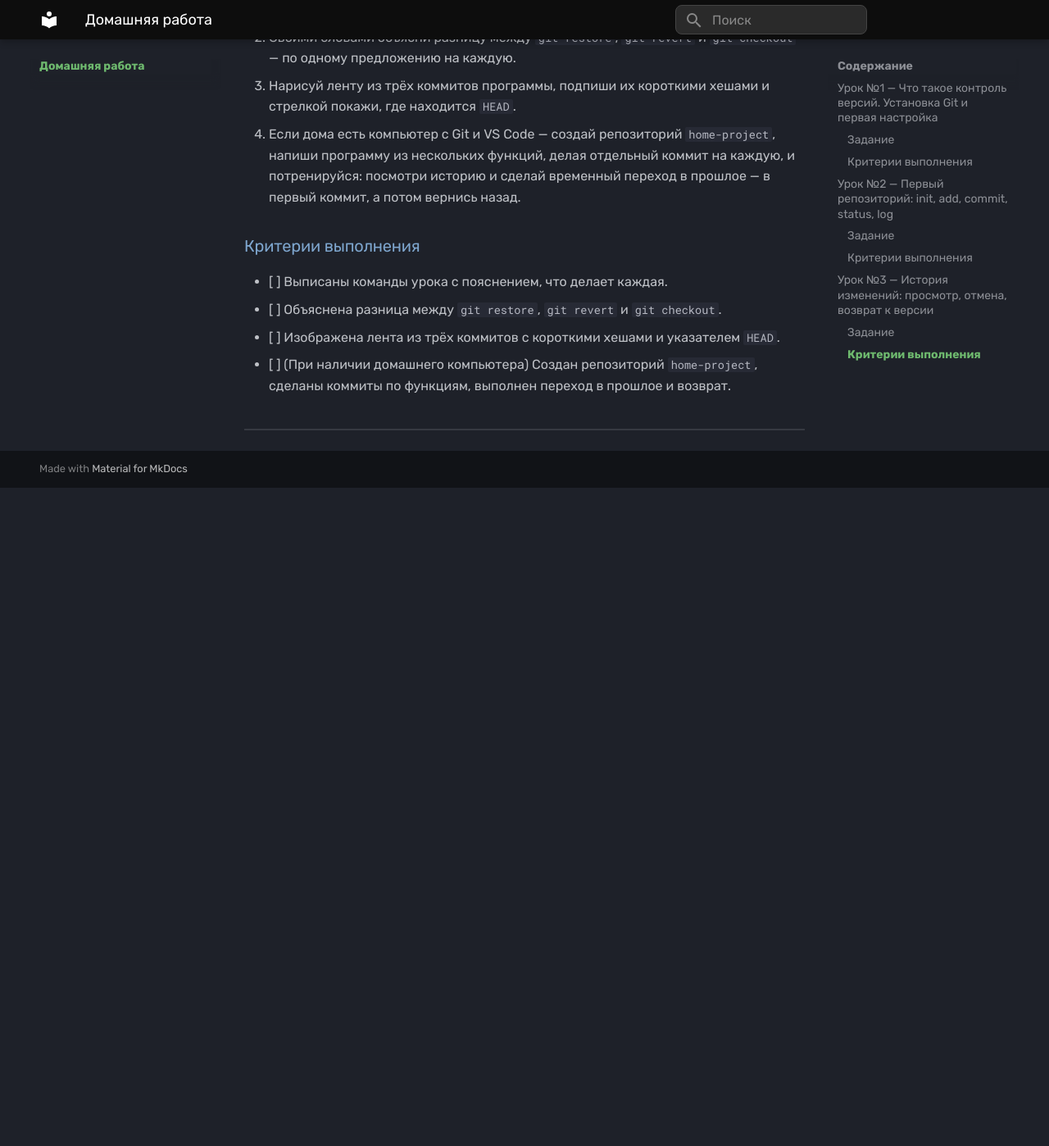
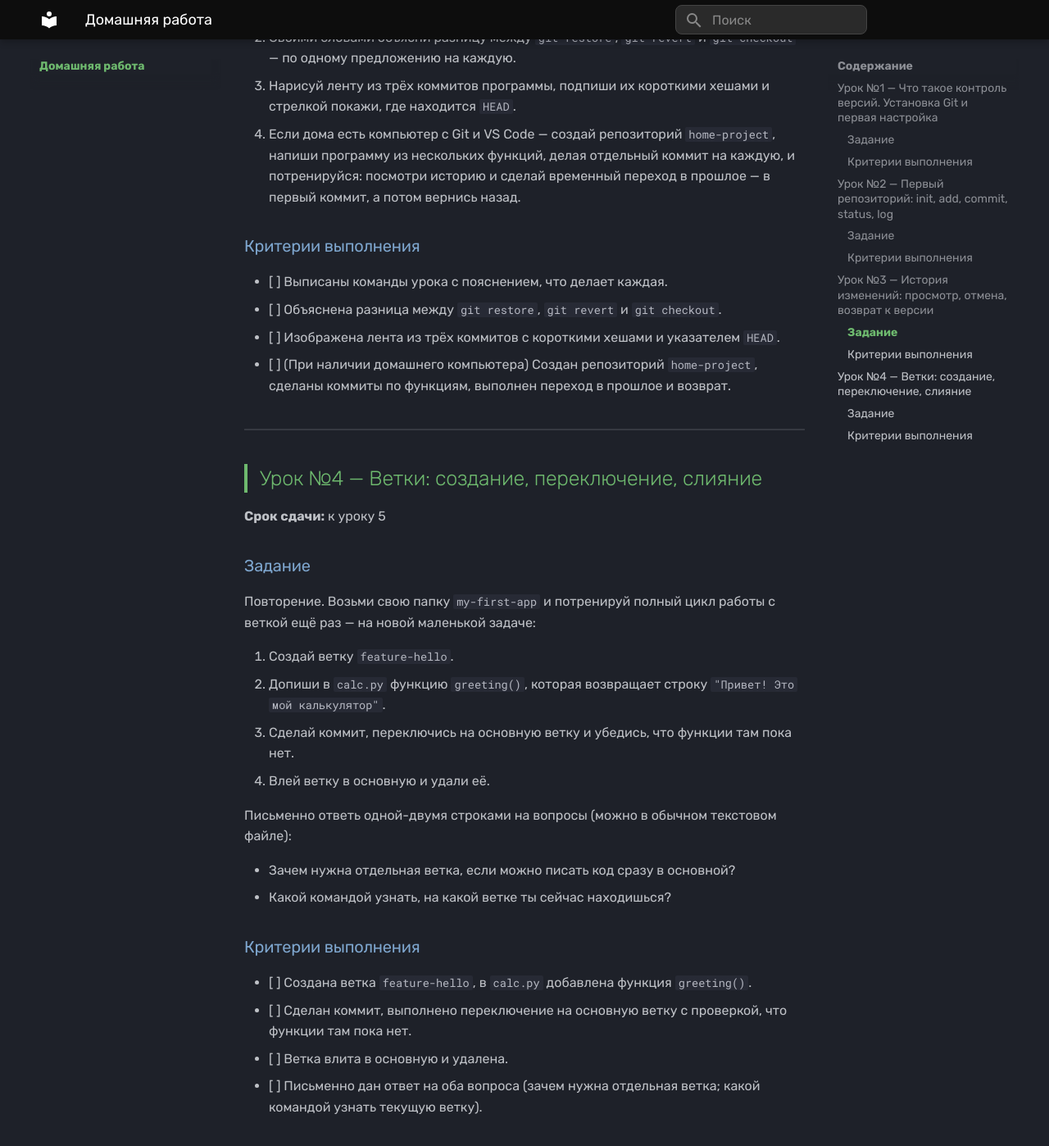
Before and after one commit to talaev-sergey/edu-modules, an MkDocs documentation site: the page built from modules/git-github/docs/homework.md, in a window 1280 px wide and 1400 px high, scrolled down 2004 px. Shown: the whole window at 82% size. Built offline with MkDocs 1.6.1 and Material for MkDocs 9.7.7, drawn with Linux system fonts in a browser that asks for light colours; before the commit the page ends 2599 px from its top, so only the background shows below that.

Commit message:
docs(homework): add lesson 4 branches assignment

```diff
--- a/modules/git-github/docs/homework.md
+++ b/modules/git-github/docs/homework.md
@@ -65,3 +65,30 @@
 - [ ] (При наличии домашнего компьютера) Создан репозиторий `home-project`, сделаны коммиты по функциям, выполнен переход в прошлое и возврат.
 
 ---
+
+## Урок №4 — Ветки: создание, переключение, слияние
+
+**Срок сдачи:** к уроку 5
+
+### Задание
+
+Повторение. Возьми свою папку `my-first-app` и потренируй полный цикл работы с веткой ещё раз — на новой маленькой задаче:
+
+1. Создай ветку `feature-hello`.
+2. Допиши в `calc.py` функцию `greeting()`, которая возвращает строку `"Привет! Это мой калькулятор"`.
+3. Сделай коммит, переключись на основную ветку и убедись, что функции там пока нет.
+4. Влей ветку в основную и удали её.
+
+Письменно ответь одной-двумя строками на вопросы (можно в обычном текстовом файле):
+
+- Зачем нужна отдельная ветка, если можно писать код сразу в основной?
+- Какой командой узнать, на какой ветке ты сейчас находишься?
+
+### Критерии выполнения
+
+- [ ] Создана ветка `feature-hello`, в `calc.py` добавлена функция `greeting()`.
+- [ ] Сделан коммит, выполнено переключение на основную ветку с проверкой, что функции там пока нет.
+- [ ] Ветка влита в основную и удалена.
+- [ ] Письменно дан ответ на оба вопроса (зачем нужна отдельная ветка; какой командой узнать текущую ветку).
+
+---
```
